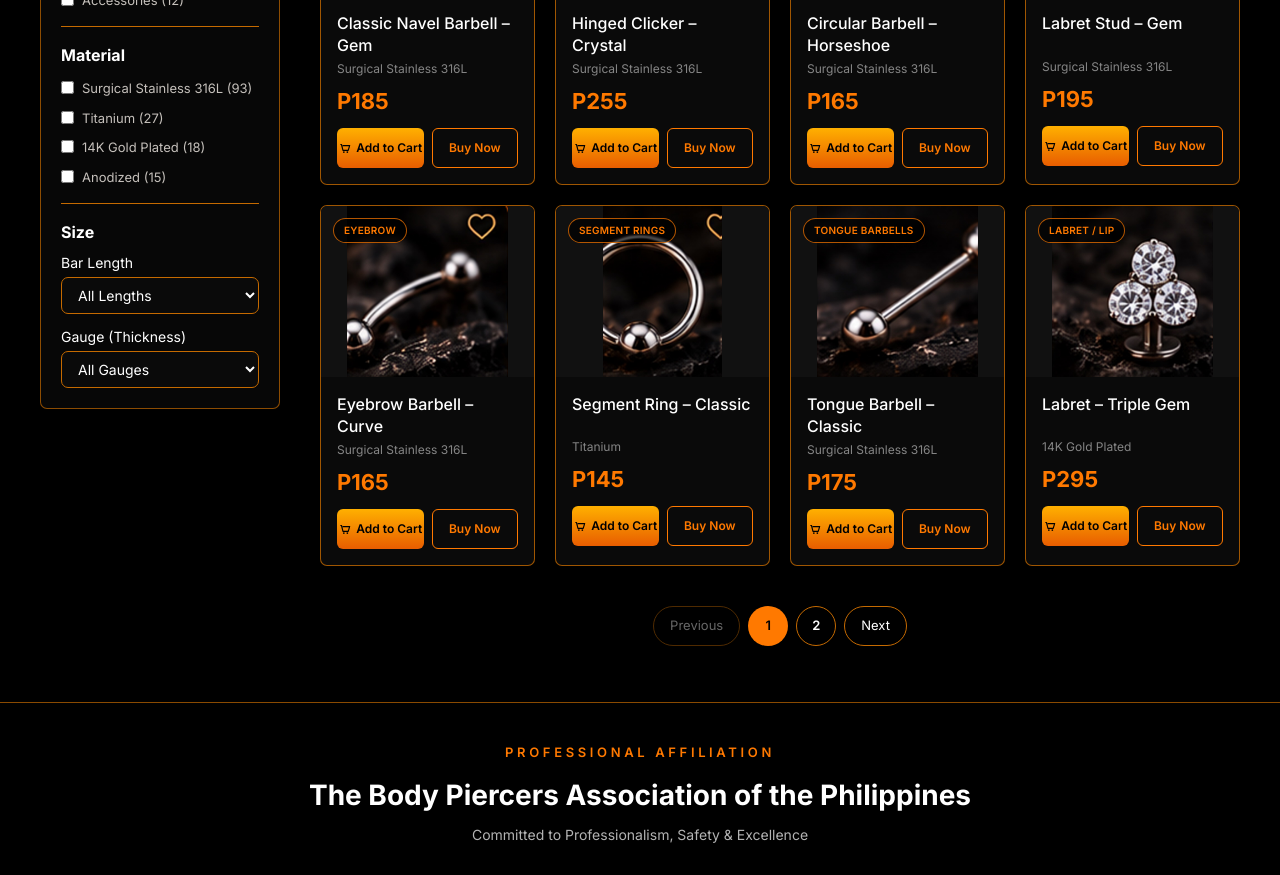
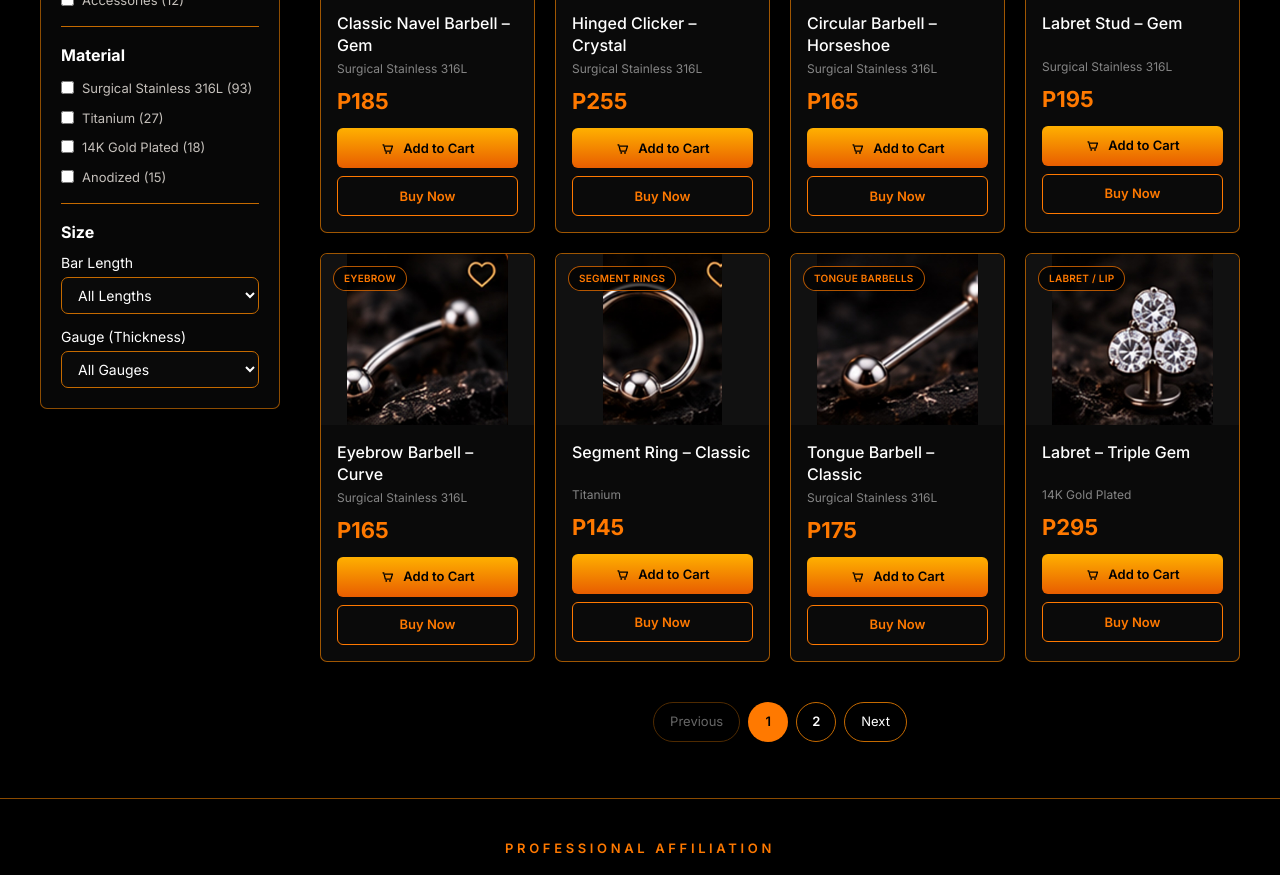
Before and after one commit to angelomarikit/rbp, a React (Vite) app: page /collections in a window 1280 px wide. Shown: the part 960-1835 px from the top of the page. Built offline with nearby package versions, Linux system fonts and the light colour scheme; no server answers; the database is empty; a web font is replaced by a local one.

Commit message:
add to cart fix

```diff
--- a/src/components/commerce/ProductCard.tsx
+++ b/src/components/commerce/ProductCard.tsx
@@ -33,13 +33,13 @@ export function ProductCard({ product }: { product: Product }) {
         </Link>
         <p className="mt-1 text-[12px] text-white/50">{product.material}</p>
         <p className="mt-3 text-[22px] font-bold leading-none text-rbp-accent">{formatPhp(product.priceCents)}</p>
-        <div className="mt-4 grid grid-cols-2 gap-2">
+        <div className="mt-4 flex flex-col gap-2">
           <button
             type="button"
             onClick={() => addProduct(product)}
-            className="flex h-10 items-center justify-center gap-1 rounded-md bg-gradient-to-b from-[#ffb000] to-[#e85d00] text-[12px] font-semibold text-black"
+            className="flex h-10 w-full items-center justify-center gap-2 whitespace-nowrap rounded-md bg-gradient-to-b from-[#ffb000] to-[#e85d00] px-3 text-[13px] font-semibold leading-none tracking-normal text-black"
           >
-            <IconCart size={14} />
+            <IconCart size={15} />
             Add to Cart
           </button>
           <button
@@ -48,7 +48,7 @@ export function ProductCard({ product }: { product: Product }) {
               addProduct(product)
               navigate('/checkout')
             }}
-            className="flex h-10 items-center justify-center rounded-md border border-rbp-accent text-[12px] font-semibold text-rbp-accent hover:bg-rbp-accent hover:text-black"
+            className="flex h-10 w-full items-center justify-center whitespace-nowrap rounded-md border border-rbp-accent px-3 text-[13px] font-semibold leading-none tracking-normal text-rbp-accent hover:bg-rbp-accent hover:text-black"
           >
             Buy Now
           </button>
```
